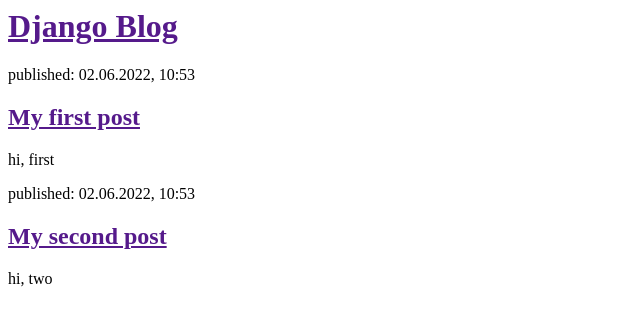
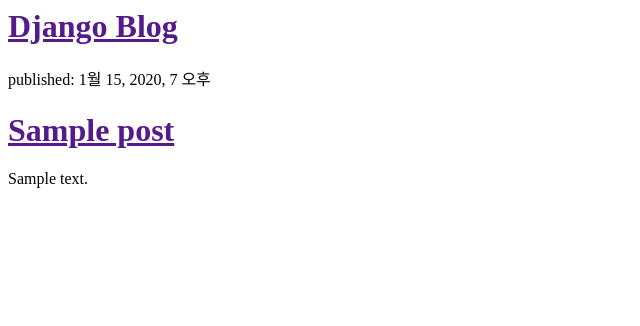
Before and after one commit to eaglewoo1/my-first-blog, a Django app: page / in a window 1280 px wide. Shown: the top 326 px of the page, without its empty margins (0-640 px from the left). Run offline with Django 3.2, Linux system fonts and the light colour scheme; tables that the repository leaves empty hold one stand-in row (values such as "Sample post").

Commit message:
Modified templates to display posts from database

```diff
--- a/blog/templates/blog/post_list.html
+++ b/blog/templates/blog/post_list.html
@@ -7,16 +7,12 @@
             <h1><a href="">Django Blog</a></h1>
         </div>
 
-        <div>
-            <p>published: 02.06.2022, 10:53</p>
-            <h2><a href="">My first post</a></h2>
-            <p>hi, first</p>
-        </div>
-
-        <div>
-            <p>published: 02.06.2022, 10:53</p>
-            <h2><a href="">My second post</a></h2>
-            <p>hi, two</p>
-        </div>
+        {% for post in posts %}
+          <div>
+            <p>published: {{ post.published_date }}</p>
+            <h1><a href="">{{ post.title }}</a></h1>
+            <p>{{ post.text|linebreaksbr }}</p>
+          </div>
+        {% endfor %}
     </body>
 </html>
--- a/blog/views.py
+++ b/blog/views.py
@@ -1,5 +1,9 @@
 from django.shortcuts import render
 
 # Create your views here.
+from django.utils import timezone
+from .models import Post
+
 def post_list(request):
-    return render(request, 'blog/post_list.html', {})
+    posts = Post.objects.filter(published_date__lte=timezone.now()).order_by('published_date')
+    return render(request, 'blog/post_list.html', {'posts' : posts})
```
